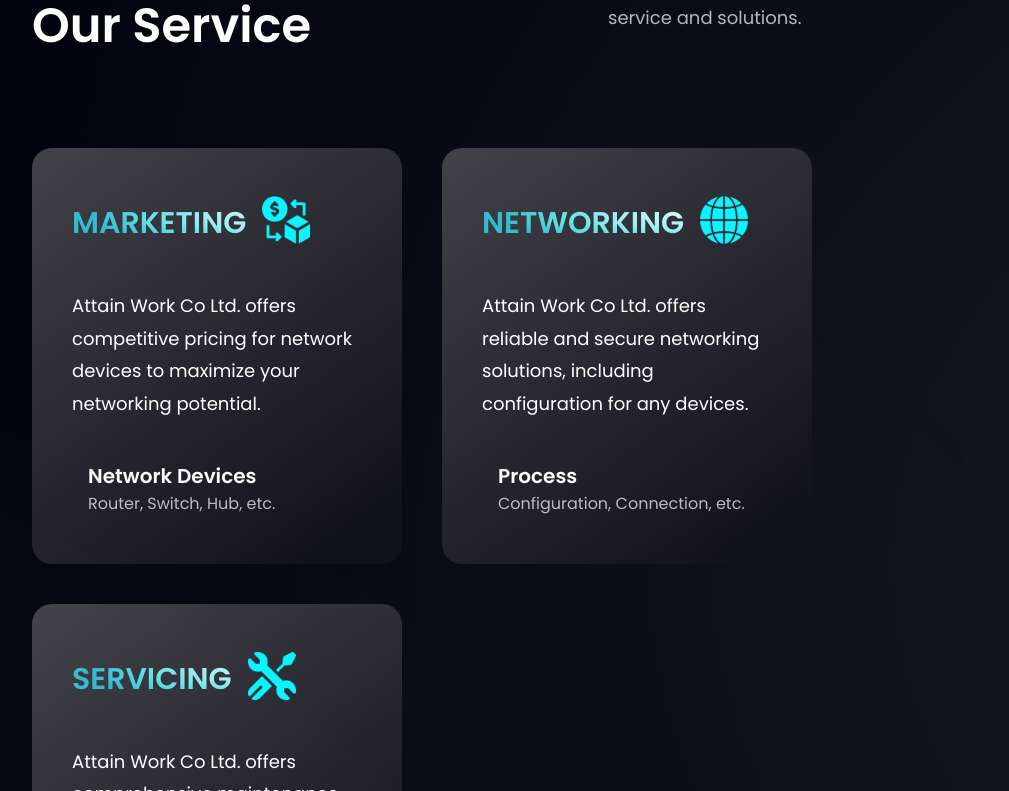
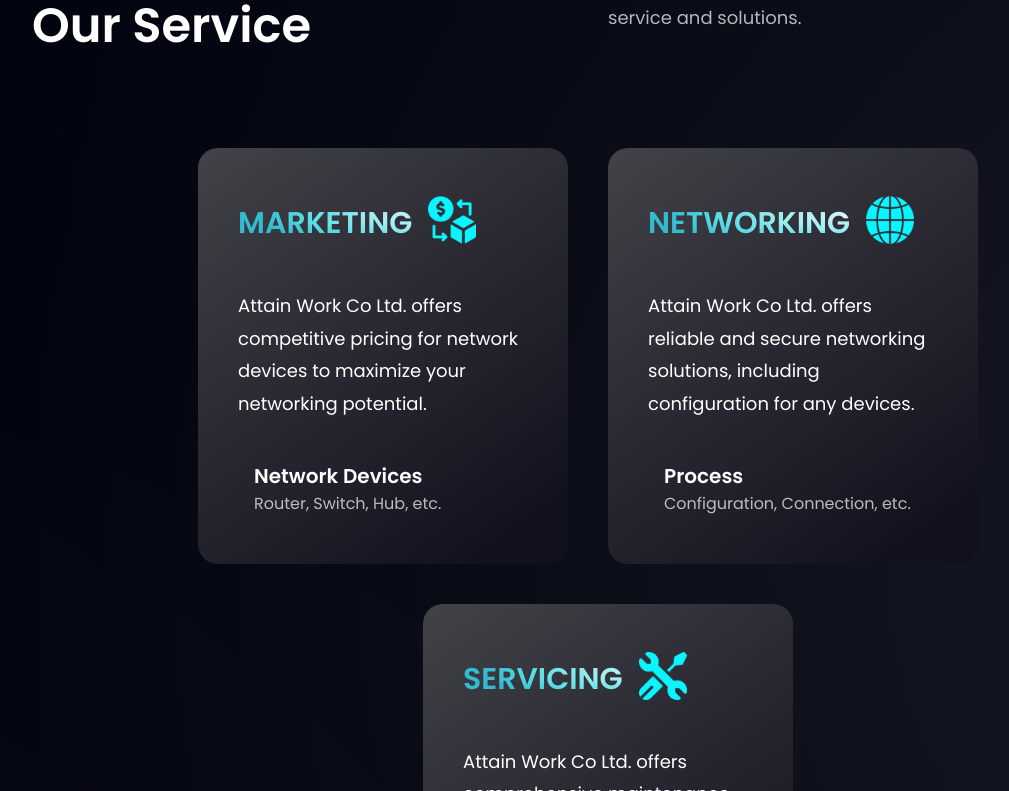
Before and after one commit to xuhme/Attain-Work, a React (Vite) app: page / in a window 1280 px wide. Shown: the part 1549-2340 px from the top of the page, without its empty margins (32-1041 px from the left). Built offline with nearby package versions, Linux system fonts and the light colour scheme.

Commit message:
Update Service.jsx

```diff
--- a/src/components/Service.jsx
+++ b/src/components/Service.jsx
@@ -21,7 +21,7 @@
       </div>
     </div>
 
-    <div className="flex flex-wrap justify-start items-center w-full service-container relative z-[1]">
+    <div className="flex flex-wrap justify-center items-center w-full service-container relative z-[1]">
       {service.map((card) => (
         <ServiceCard key={card.id} {...card} />
       ))}
```
